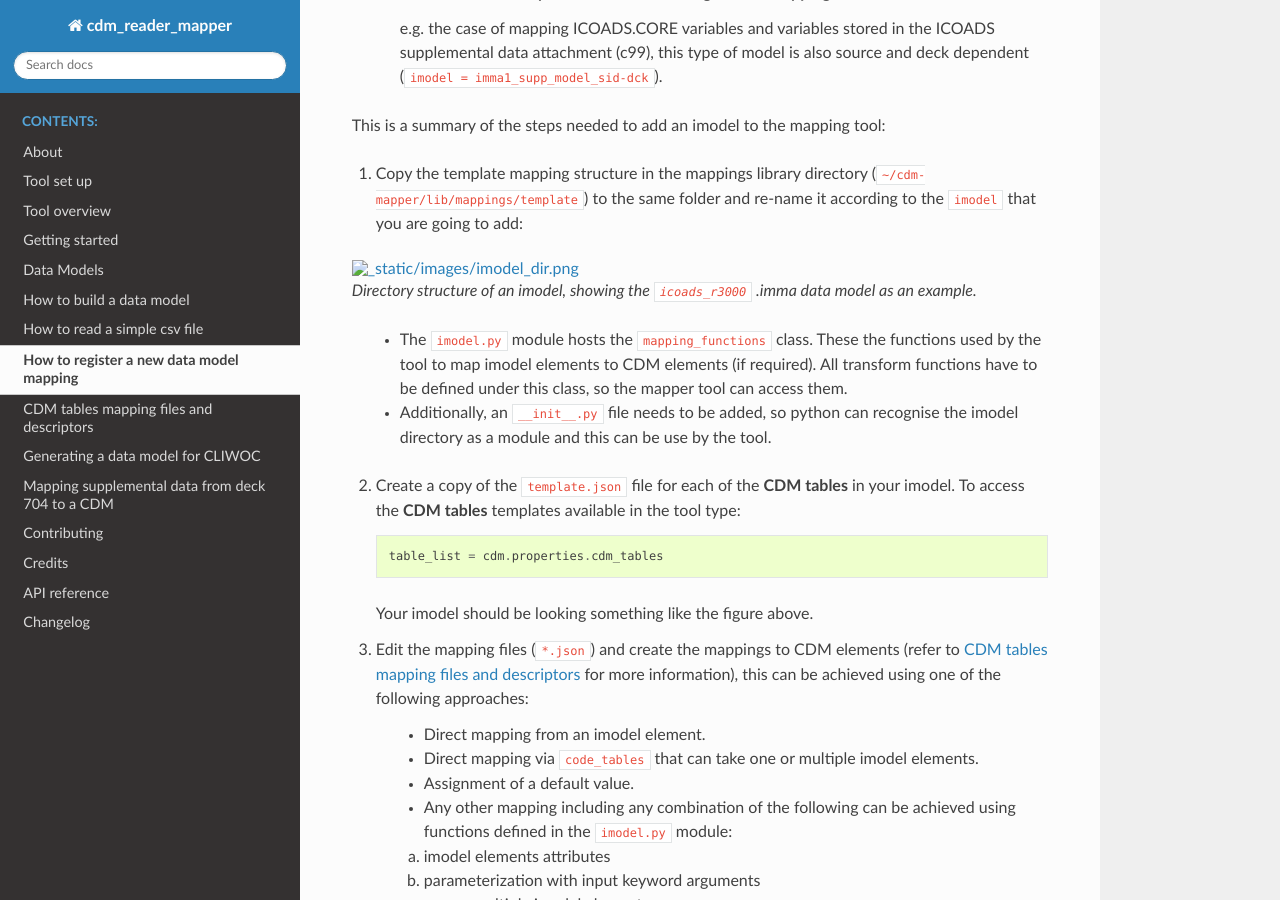
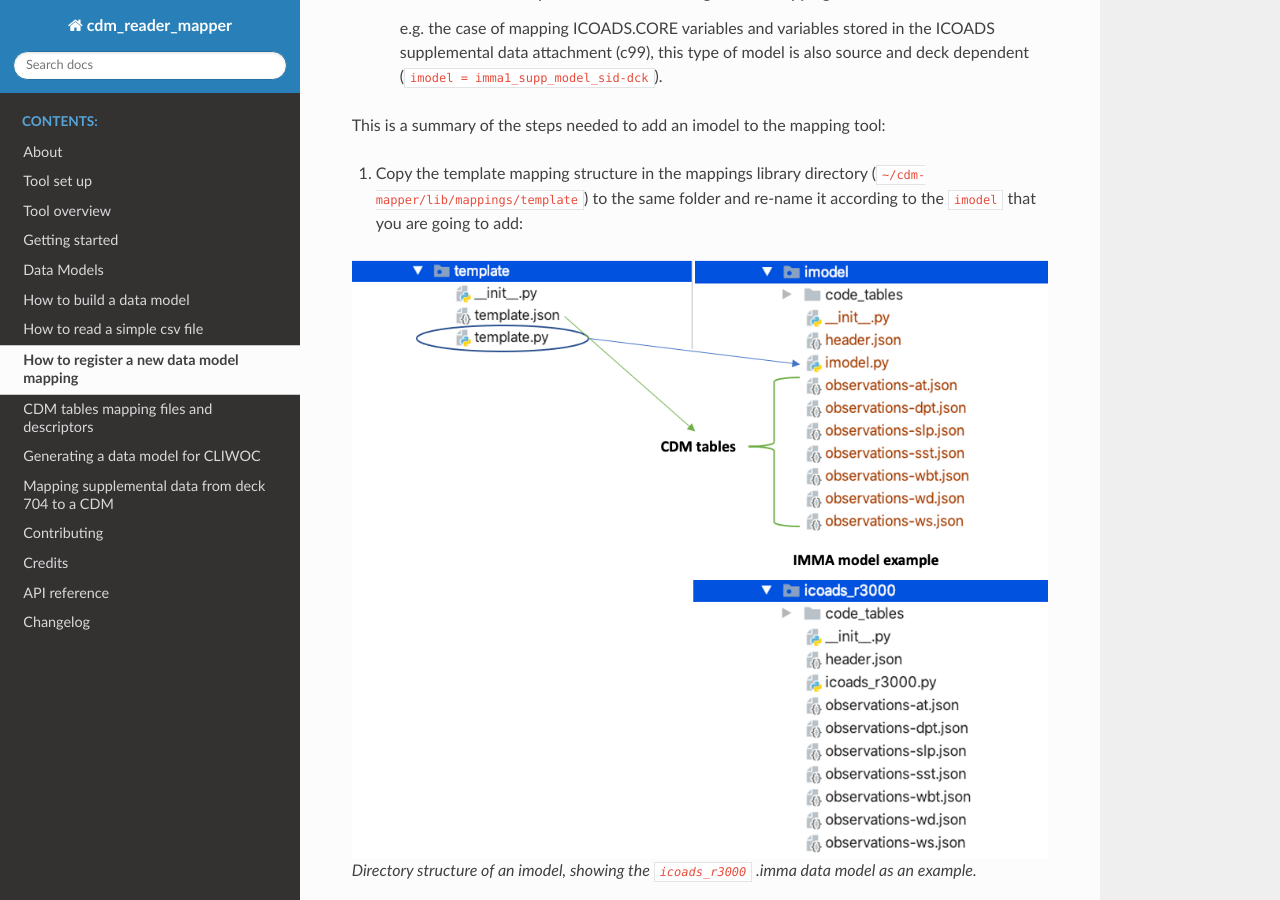
Before and after one commit to glamod/cdm_reader_mapper, a Sphinx documentation site: the page built from docs/how-to-register-a-new-data-model-mapping.rst, in a window 1280 px wide and 900 px high, scrolled down 447 px. Built offline with Sphinx 7.4.7 and the Read the Docs theme 2.0.0, drawn with Linux system fonts in a browser that asks for light colours; the version number could not be read and is left out.

Commit message:
change path to image

```diff
--- a/docs/how-to-register-a-new-data-model-mapping.rst
+++ b/docs/how-to-register-a-new-data-model-mapping.rst
@@ -16,7 +16,7 @@ This is a summary of the steps needed to add an imodel to the mapping tool:
 
 1. Copy the template mapping structure in the mappings library directory (``~/cdm-mapper/lib/mappings/template``) to the same folder and re-name it according to the ``imodel`` that you are going to add:
 
-.. figure:: _static/images/imodel_dir.png
+.. figure:: _static/imodel_dir.png
     :width: 100%
 
     Directory structure of an imodel, showing the ``icoads_r3000`` .imma data model as an example.
```
